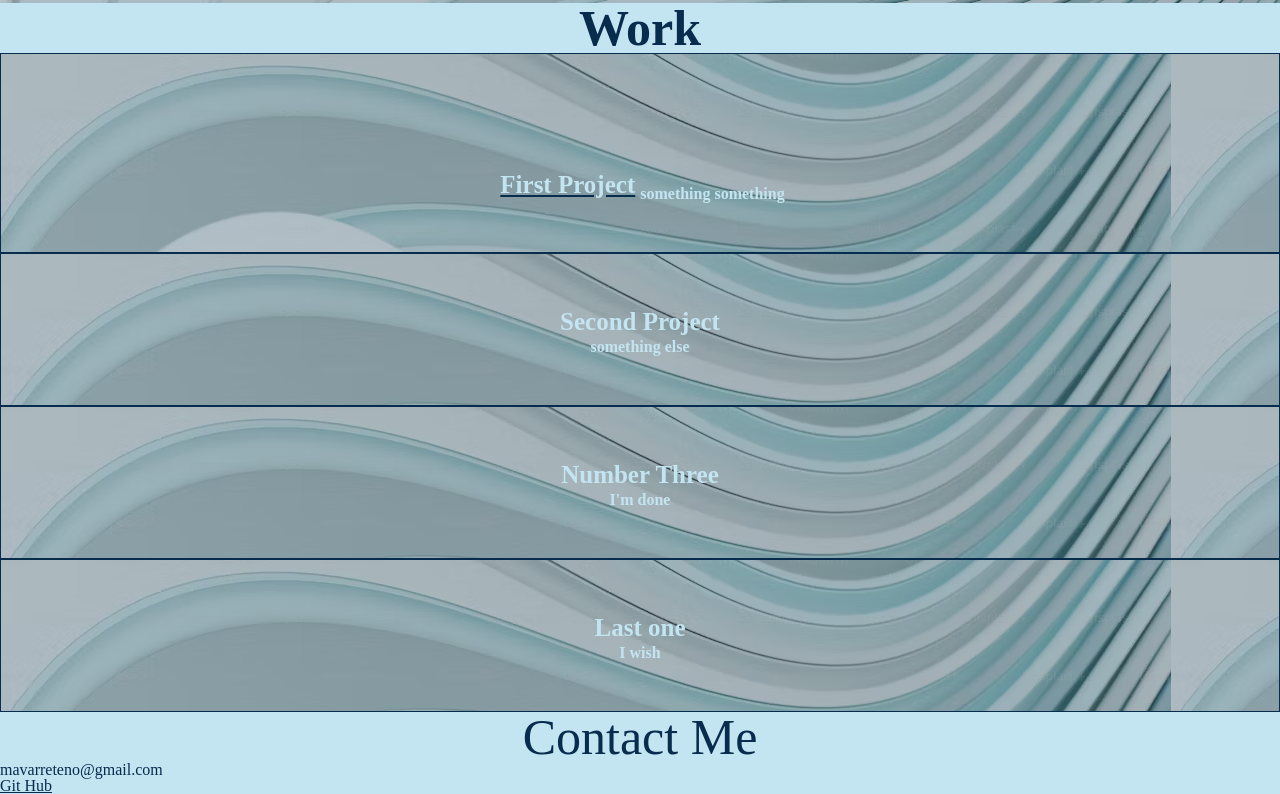
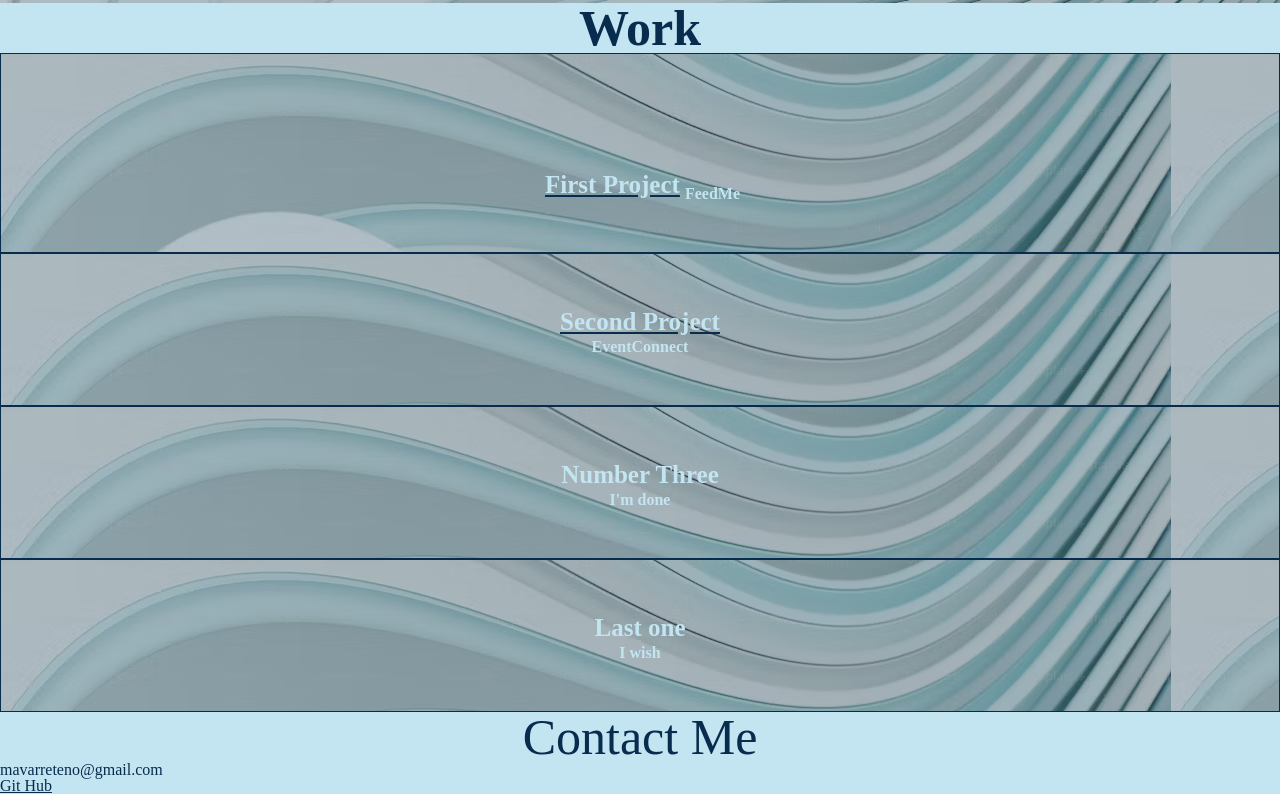
Before and after one commit to mavarreteno/Portfolio, a plain HTML site: page index.html in a window 1280 px wide. Shown: the part 1162-1956 px from the top of the page. Drawn offline with Linux system fonts and the light colour scheme.

Commit message:
Update index.html

```diff
--- a/index.html
+++ b/index.html
@@ -38,11 +38,11 @@
     <h2>Work</h2>
     <div id = "first" class="box">
       <a href="https://epicasino.github.io/Feed-Me/"><h3>First Project</h3></a>
-      <p class="Project">something something</p>
+      <p class="Project">FeedMe</p>
     </div>
     <div class="box">
-      <h3>Second Project</h3>
-      <p class="Project">something else</p>
+      <a href="https://event-connect661-a81d491c8153.herokuapp.com/"><h3>Second Project</h3></a>
+      <p class="Project">EventConnect</p>
     </div>
     <div class ="box">
       <h3>Number Three</h3>
```
